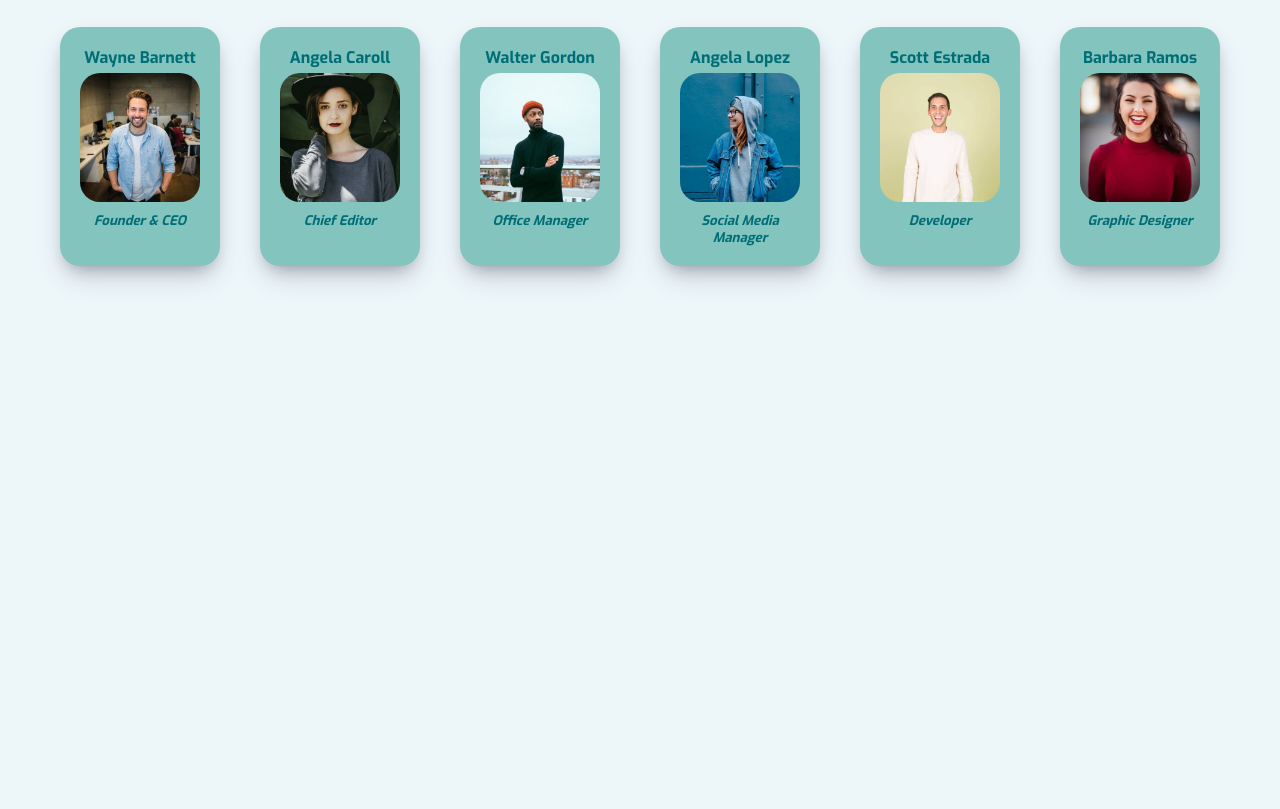
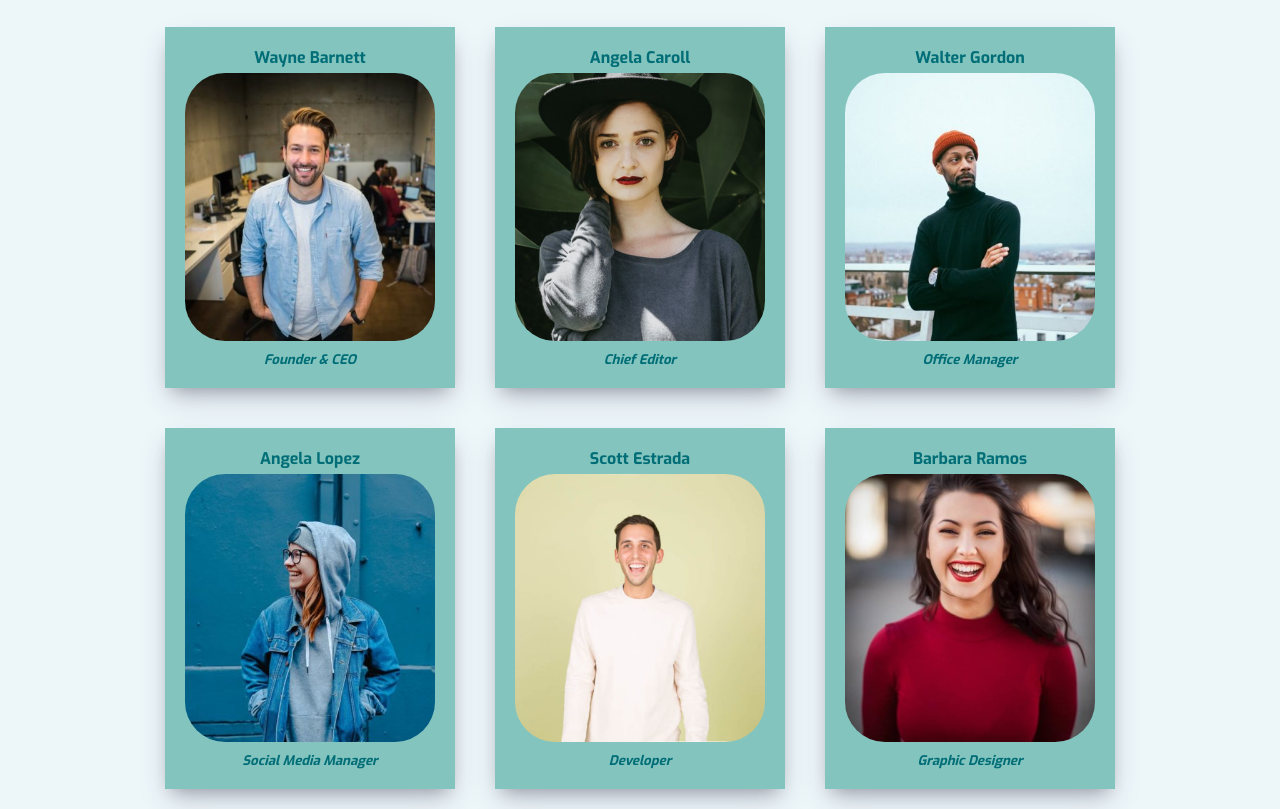
Before and after one commit to muac404/js-our-team, a plain HTML site: page index.html in a window 1280 px wide. Shown: the part 45-854 px from the top of the page. Before the commit the page ends 800 px from the top, so only its background shows below. Drawn offline with Linux system fonts and the light colour scheme.

Commit message:
Corregge stile css

```diff
--- a/css/style.css
+++ b/css/style.css
@@ -16,6 +16,8 @@ body{
 #members-list{
     display: flex;
     justify-content: center;
+    flex-wrap: wrap;
+
 }
 li{
     margin: 20px;
@@ -24,14 +26,14 @@ li{
     list-style: none;
     background-color: #83c5be;
     padding: 20px;
-    border-radius: 20px;
+
     box-shadow: rgba(50, 50, 93, 0.25) 0px 13px 27px -5px, rgba(0, 0, 0, 0.3) 0px 8px 16px -8px;
     cursor: pointer;
     transition: all 0.5s;
 }
 
 li:hover{
-    scale: 1.2;
+    scale: 1.1;
     background-color: #ffddd2
 }
 
@@ -44,7 +46,7 @@ h2{
 li img{
     width: 100%;
     max-width: 250px;
-    border-radius: 20px;
+    border-radius: 40px;
 }
 
 h4{
```
